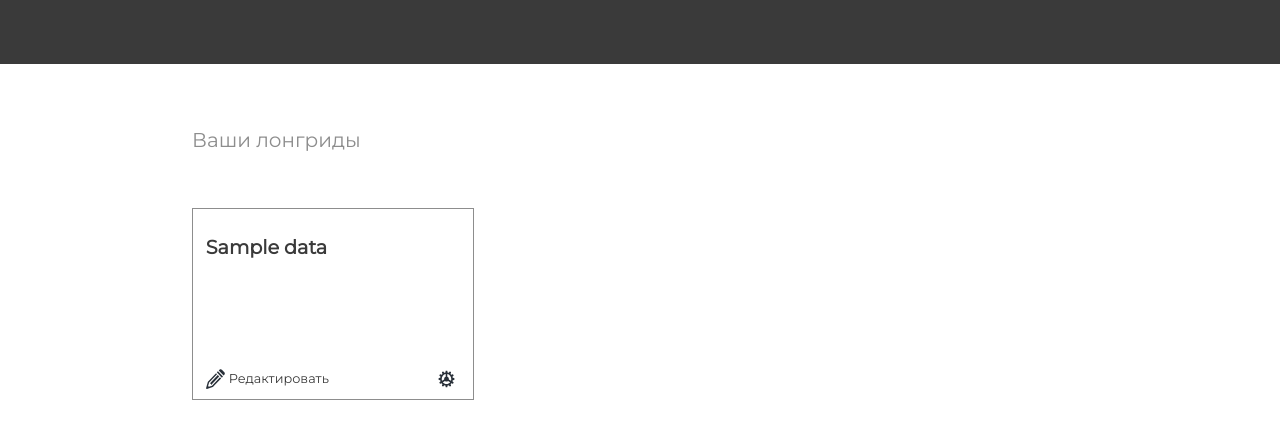
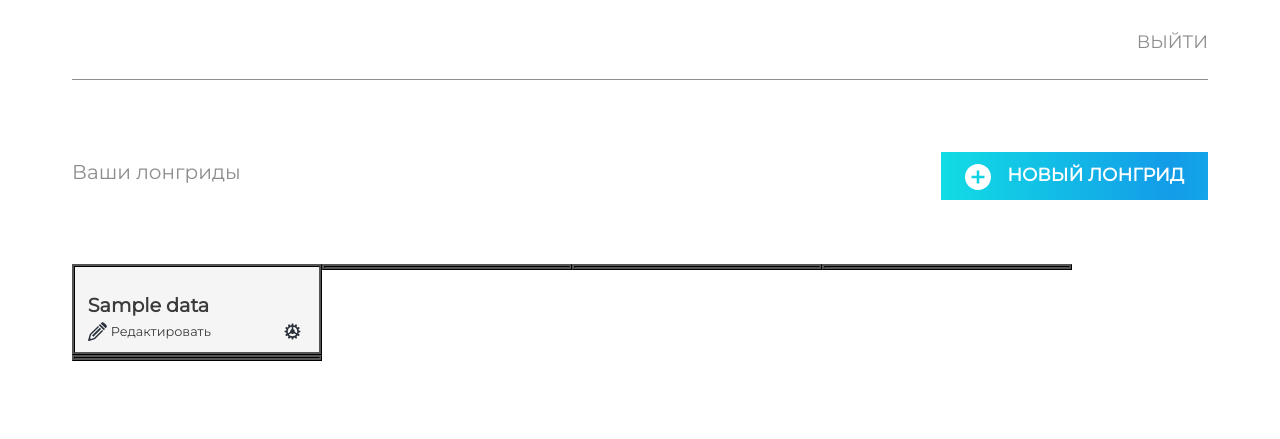
Before and after one commit to AnastasiiaNata/webEditorLongread, a Laravel app: template resources/views/longreads.blade.php in a window 1280 px wide. Shown: the top 439 px of the page. Run offline with Laravel 8, Linux system fonts and the light colour scheme; the template is opened without the code that fills it: most values are stand-ins (such as "Sample title", 1, 10 or a date in 2020).

Commit message:
second version

```diff
--- a/public/css/longreadsPageStyle.css
+++ b/public/css/longreadsPageStyle.css
@@ -3,36 +3,96 @@ body {
 }
 
 .header {
-	width: 100%;
-	height: 8vh;
-	background-color: #3A3A3A;
+	height: 6vh;
+	margin-top: 32px;
+	display: flex;
+	flex-direction: row;
+	justify-content: flex-end;
+	margin-right: 72px;
+	margin-left: 72px;
+	border-color: #8D8D8D;
+	border-bottom-style: ridge;
+	border-bottom: thin solid;
+	border-bottom-color: #8D8D8D;
+}
+
+.header h2 {
+	font-weight: 500;
+	color: #8D8D8D;
+	padding-bottom: 28px;
+	font-size: 18px;
 }
 
 .main {
-	margin-top: 8vh;
-	margin-left: 15vw;
-	margin-right: 15vw;
+	margin-top: 72px;
+	margin-right: 72px;
+	margin-left: 72px;
 	display: flex;
 	flex-direction: column;
 }
 
-h5 {
+.titleSection {
+	display: flex;
+	animation-duration: row;
+	justify-content: space-between;
+	align-items: center;
+}
+
+.titleSection h5 {
 	color: #8D8D8D;
+	font-size: 20px;
+}
+
+.addBTN {
+	height: 6vh;
+	border: none;
+	background: radial-gradient(112.5% 2678.91% at 86.42% 23.96%, #139BE8 0%, #11F0E3 100%);
+	color: #fff;
+	font-weight: 600;
+	font-size: 18px;
+	padding-left: 24px;
+	padding-right: 24px;
+}
+
+.addBTN img {
+	margin-right: 16px;
 }
 
 .list {
-	margin-top: 6vh;
+	width: 100%;
+	height: auto;
+	margin-top: 64px;
+	display: flex;
+	flex-direction: row;
+	flex-wrap: wrap;/*
+	justify-content: space-between;
+	justify-content: flex-start;*/
+}
+
+.longread-wrapper {
+	width: 22%;
 }
 
 .longread {
-	width: 22vw;
-	height: 24vh;
+	width: 100%;
+	height: auto;
 	display: flex;
 	flex-direction: column;
 	justify-content: space-between;
-	border-color: #8D8D8D;
+	background-color: #F5F5F5;
+	border-color: #000;
 	border-style: ridge;
-	border-width: 1px;
+	position: relative;
+
+}
+
+.img_block {}
+
+
+.img_block img {
+	position: absolute;
+	width: 100%;
+	height: auto;
 }
 
 .title {
--- a/resources/views/longread.blade.php
+++ b/resources/views/longread.blade.php
@@ -26,8 +26,8 @@
         <script src="{{ asset('js/tinycolor2/dist/tinycolor-min.js') }}"></script>
         <script src="{{ asset('js/angularjs-color-picker/dist/angularjs-color-picker.min.js') }}"></script>
 
-        <!-- <link rel="stylesheet" href="{{ asset('js/angular-video-background/dist/angular-video-background.min.css') }}" />
-        <script src="{{ asset('js/angular-video-background/dist/angular-video-background.min.js') }}"></script> -->
+        <link rel="stylesheet" href="{{ asset('js/angular-video-background/dist/angular-video-background.min.css') }}" />
+        <script src="{{ asset('js/angular-video-background/dist/angular-video-background.min.js') }}"></script>
 
 
     </head>
--- a/resources/views/longreads.blade.php
+++ b/resources/views/longreads.blade.php
@@ -19,15 +19,22 @@
     </head>
     <body>
         <div class="header">
-
+            <div><h2>ВЫЙТИ</h2></div>
         </div>
         <div class="main">
+            <div class="titleSection">
                 <h5>Ваши лонгриды</h5>
+                <div><button class="addBTN"><img src="{{ asset('icons/add.svg') }}">НОВЫЙ ЛОНГРИД</button></div>
+            </div>
+
             <div class="list">
                 <!-- <div ng-repeat="curLongread in longreads track by $index"> -->
                     <!-- <a href="longread/@{{ curLongread.id }}">@{{ curLongread.title }}</a> -->
+
                         @foreach ($data as $longread)
+                        <div class="longread-wrapper">
                             <div class="longread">
+                                <!-- <div class="img_block"><img src="{{ asset('templates/images/1.jpg') }}"></div> -->
                                 <div class="title"><a href="longread/{{ $longread->id }}">{{ $longread->title }}</a></div>
                                 <div class="editBTN">
                                     <div><a href = 'longread/{{ $longread->id }}'><img src="{{ asset('icons/edit.svg') }}">Редактировать</a></div>
@@ -35,7 +42,22 @@
                                     <div><a href = 'settings/{{ $longread->id }}'><img src="{{ asset('icons/settings.svg') }}"></a></div>
                                 </div>
                             </div>
+                        </div>
+
                         @endforeach
+                        <div class="longread-wrapper">
+                            <div class="longread"></div>
+                        </div>
+                        <div class="longread-wrapper">
+                            <div class="longread"></div>
+                        </div>
+                        <div class="longread-wrapper">
+                            <div class="longread"></div>
+                        </div>
+                        <div class="longread-wrapper">
+                            <div class="longread"></div>
+                        </div>
+
                 <!-- </div> -->
             </div>
         </div>
```
Also changed, not shown: public/icons/add.svg (added). Lines whose indentation alone changed are shown as unchanged.
